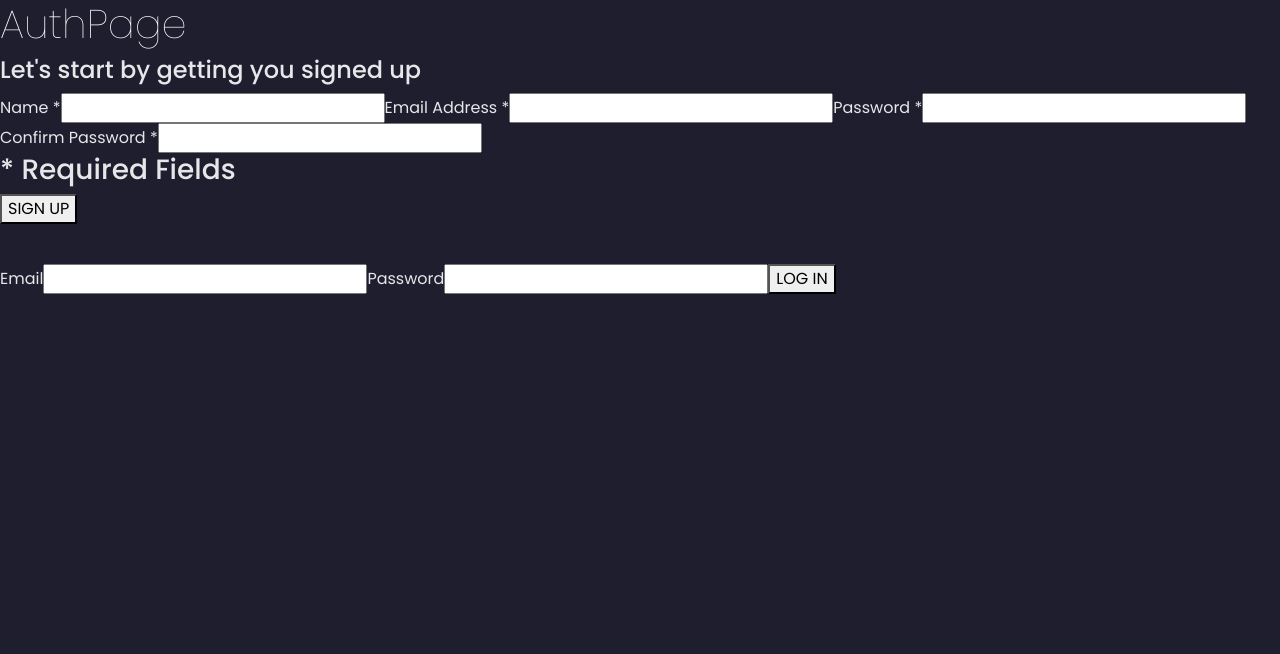
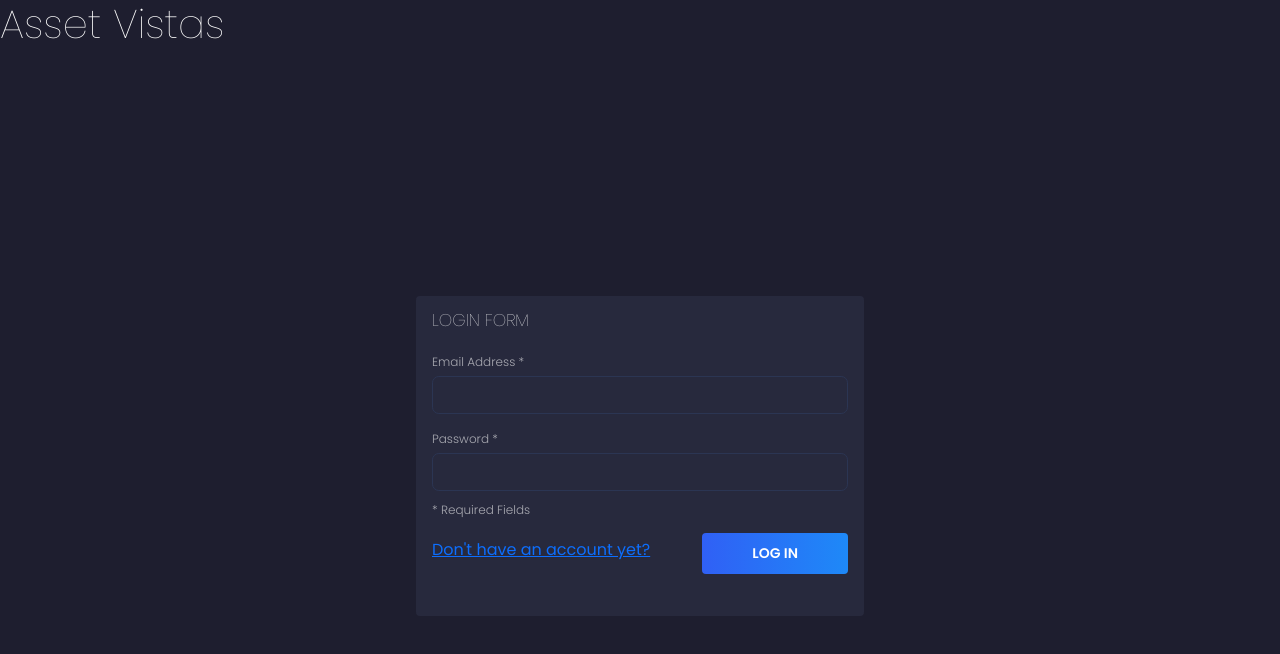
Before and after one commit to louraff/asset-vistas, a React (Create React App) app: page / in a window 1280 px wide. Shown: the top 654 px of the page. Built offline with nearby package versions, Linux system fonts and the light colour scheme.

Commit message:
styled login and signup

```diff
--- a/src/components/LoginForm/LoginForm.jsx
+++ b/src/components/LoginForm/LoginForm.jsx
@@ -1,5 +1,7 @@
 import { useState } from 'react';
 import * as usersService from '../../utilities/users-service';
+import "../css/LoginForm.css"
+import { Link } from 'react-router-dom';
 
 export default function LoginForm({ setUser }) {
   const [credentials, setCredentials] = useState({
@@ -29,17 +31,27 @@ export default function LoginForm({ setUser }) {
   }
 
   return (
-    <div>
-      <div className="form-container">
-        <form autoComplete="off" onSubmit={handleSubmit}>
-          <label>Email</label>
+    <div className="login-parent">
+    <div className="login-form-container">
+      <form autoComplete="off" onSubmit={handleSubmit}>
+        <div className="form-group">
+          <h4 className="login-header">LOGIN FORM</h4>
+          <label className="email">Email Address *</label>
           <input type="text" name="email" value={credentials.email} onChange={handleChange} required />
-          <label>Password</label>
+        </div>
+        <div className="form-group">
+          <label className='password'>Password *</label>
           <input type="password" name="password" value={credentials.password} onChange={handleChange} required />
+        </div>
+        <h3 className='required-fields'>* Required Fields</h3>
+
+        <div className="button-container">
+        <Link to='/signup'>Don't have an account yet?</Link>
           <button type="submit">LOG IN</button>
-        </form>
-      </div>
+        </div>
+      </form>
       <p className="error-message">&nbsp;{error}</p>
     </div>
+  </div>
   );
 }
--- a/src/components/SignUpForm/SignUpForm.jsx
+++ b/src/components/SignUpForm/SignUpForm.jsx
@@ -18,7 +18,7 @@ export default class SignUpForm extends Component {
         });
       };
 
-    handleSubmit = async (evt) => {
+      handleSubmit = async (evt) => {
         evt.preventDefault();
         try {
           const formData = {...this.state};
@@ -31,6 +31,7 @@ export default class SignUpForm extends Component {
           this.setState({ error: 'Sign Up Failed - Try Again' });
         }
       };
+
 
       render() {
         const disable = this.state.password !== this.state.confirm;
@@ -49,7 +50,7 @@ export default class SignUpForm extends Component {
                 <input type="password" name="confirm" value={this.state.confirm} onChange={this.handleChange} required />
                 <h3 className='required-fields'>* Required Fields</h3>
                 <div className="signup-button-container">
-                <button type="submit" disabled={disable}>SIGN UP</button>
+                <button type="submit" disabled={disable}>NEXT</button>
                 </div>
               </form>
             </div>
--- a/src/components/css/LoginForm.css
+++ b/src/components/css/LoginForm.css
@@ -9,7 +9,8 @@
 }
 
 .login-form-container {
-  flex: 0 0 40%;
+  /* flex: 0 0 40%; */
+  display: flex;
   max-width: 40%;
   background-color: #27293d;
   padding-top: 2vmin;
@@ -19,6 +20,9 @@
   border-radius: 0.5vmin;
   grid-column-start: 1;
   grid-column-end: 3;
+  min-width: 35%;
+  flex-direction: column;
+  justify-content: center;
 }
 
 .form-group {
--- a/src/pages/App/App.css
+++ b/src/pages/App/App.css
@@ -1,6 +1,6 @@
 
 .App {
-  display: flex;
+  /* display: flex; */
   height: 100vh;
   overflow: hidden;
   background-color: #1e1e2f;
--- a/src/pages/App/App.jsx
+++ b/src/pages/App/App.jsx
@@ -16,6 +16,7 @@ import MyAssets from '../MyAssets/MyAssets'
 import Profile from '../Profile/Profile'
 import Dashboard from '../Dashboard/Dashboard'
 import NavBar from '../../components/NavBar/NavBar'
+import Gateway from '../Gateway/Gateway';
 
 export default function App() {
 
@@ -38,8 +39,10 @@ export default function App() {
           </Routes>
           </div>
         :
-        <AuthPage setUser={setUser}/>
-      }
+      <Routes>
+          <Route path="/signup" element={<AuthPage  user={user} setUser={setUser}/>} />
+          <Route path="/" element={<Gateway user={user} setUser={setUser} />} />
+        </Routes>      }
     </main>
   );
 }
--- /dev/null
+++ b/src/pages/Gateway/Gateway.jsx
@@ -0,0 +1,11 @@
+import LoginForm from '../../components/LoginForm/LoginForm';
+
+export default function Gateway({setUser}) {
+  return (
+    <main>
+    <h1>Asset Vistas</h1>
+
+    <LoginForm setUser={setUser}/>
+    </main>
+  );
+}
```
